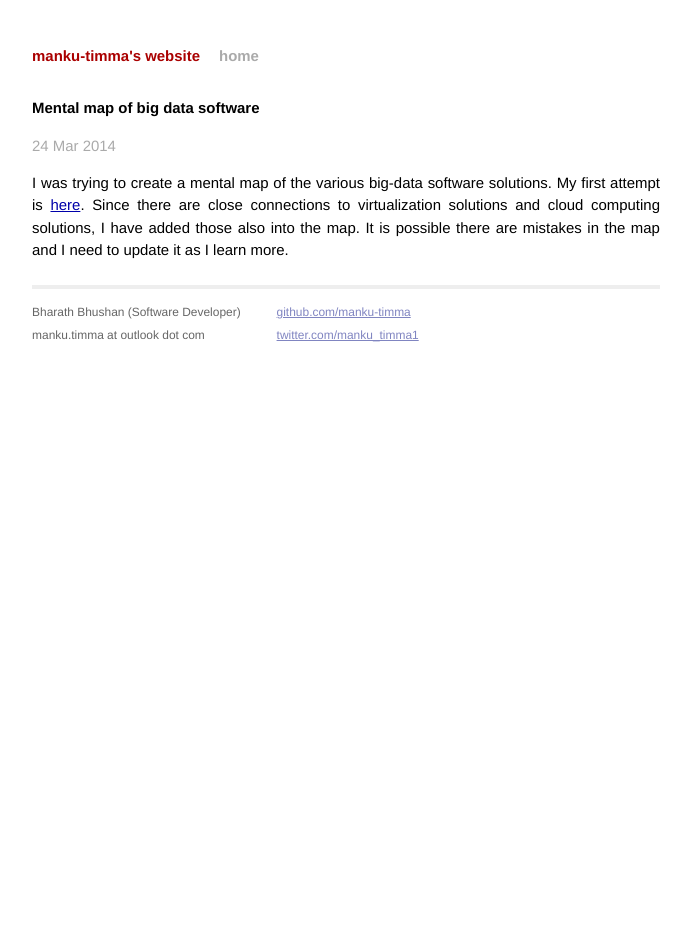
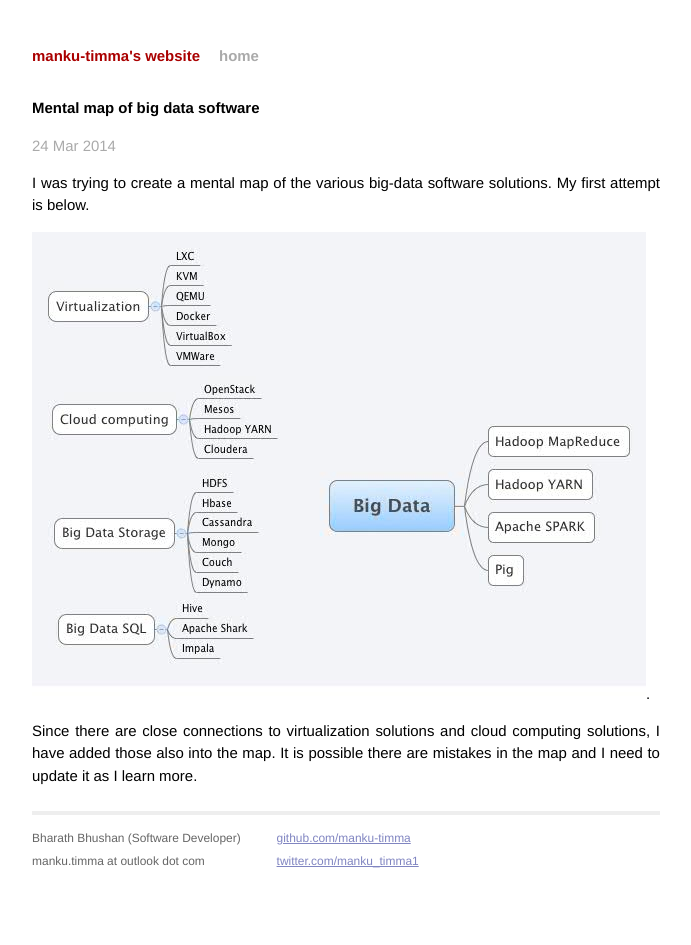
Before and after one commit to manku-timma/manku-timma.github.io, a Jekyll site: the page built from _posts/2014-03-24-big-data-map.md, in a window 1280 px wide. Shown: the whole page, without its empty margins (294-985 px from the left). Built offline with Jekyll 4.4.1, drawn with Linux system fonts in a browser that asks for light colours; Markdown is read by kramdown in place of the engine named in the settings.

Commit message:
inlined image

```diff
--- a/_posts/2014-03-24-big-data-map.md
+++ b/_posts/2014-03-24-big-data-map.md
@@ -6,9 +6,10 @@ date:   2014-03-24 20:00:00
 ---
 
 I was trying to create a mental map of the various big-data software solutions.
-My first attempt is [here][mentalmap]. Since there are close connections to
-virtualization solutions and cloud computing solutions, I have added those also
-into the map. It is possible there are mistakes in the map and I need to update
-it as I learn more.
+My first attempt is below.
 
-[mentalmap]: https://raw.githubusercontent.com/manku-timma/manku-timma.github.io/master/images/bigdata.jpg
+![big data map](https://raw.githubusercontent.com/manku-timma/manku-timma.github.io/master/images/bigdata.jpg).
+
+Since there are close connections to virtualization solutions and cloud
+computing solutions, I have added those also into the map. It is possible there
+are mistakes in the map and I need to update it as I learn more.
```
